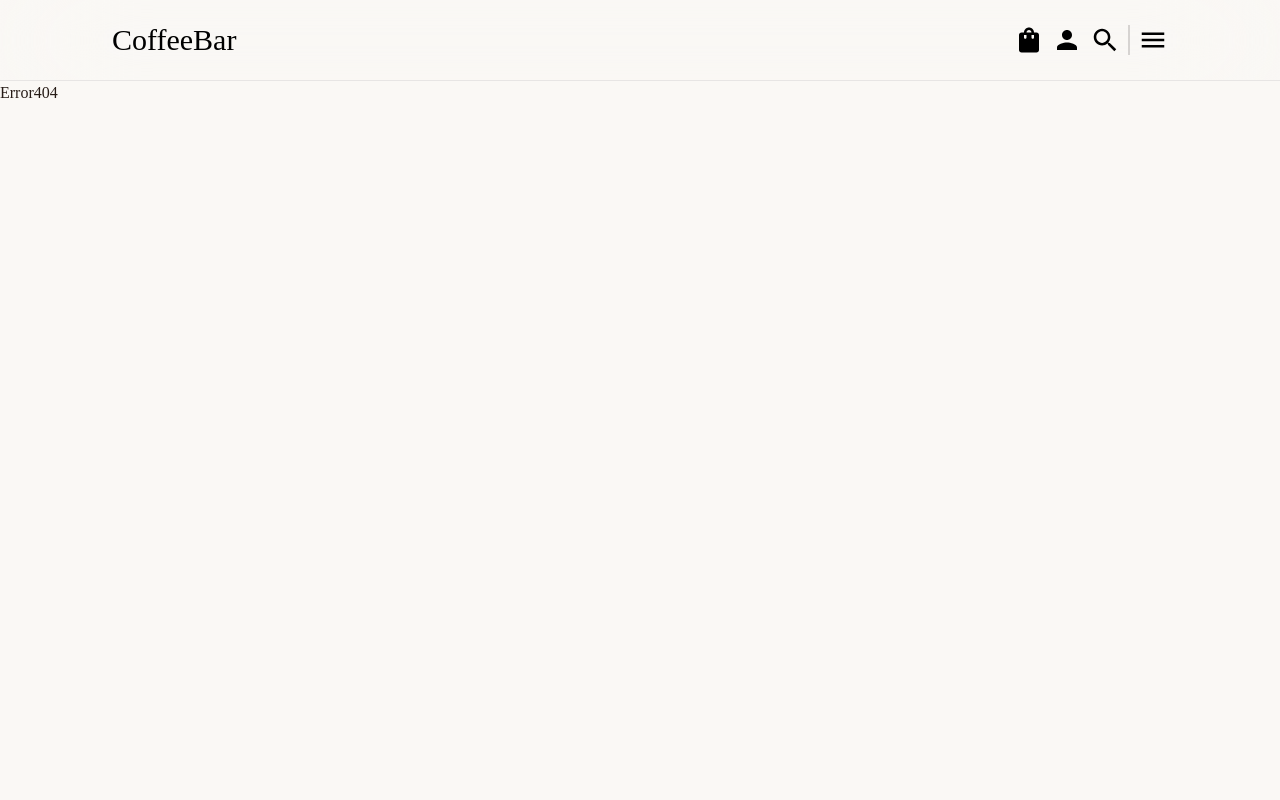
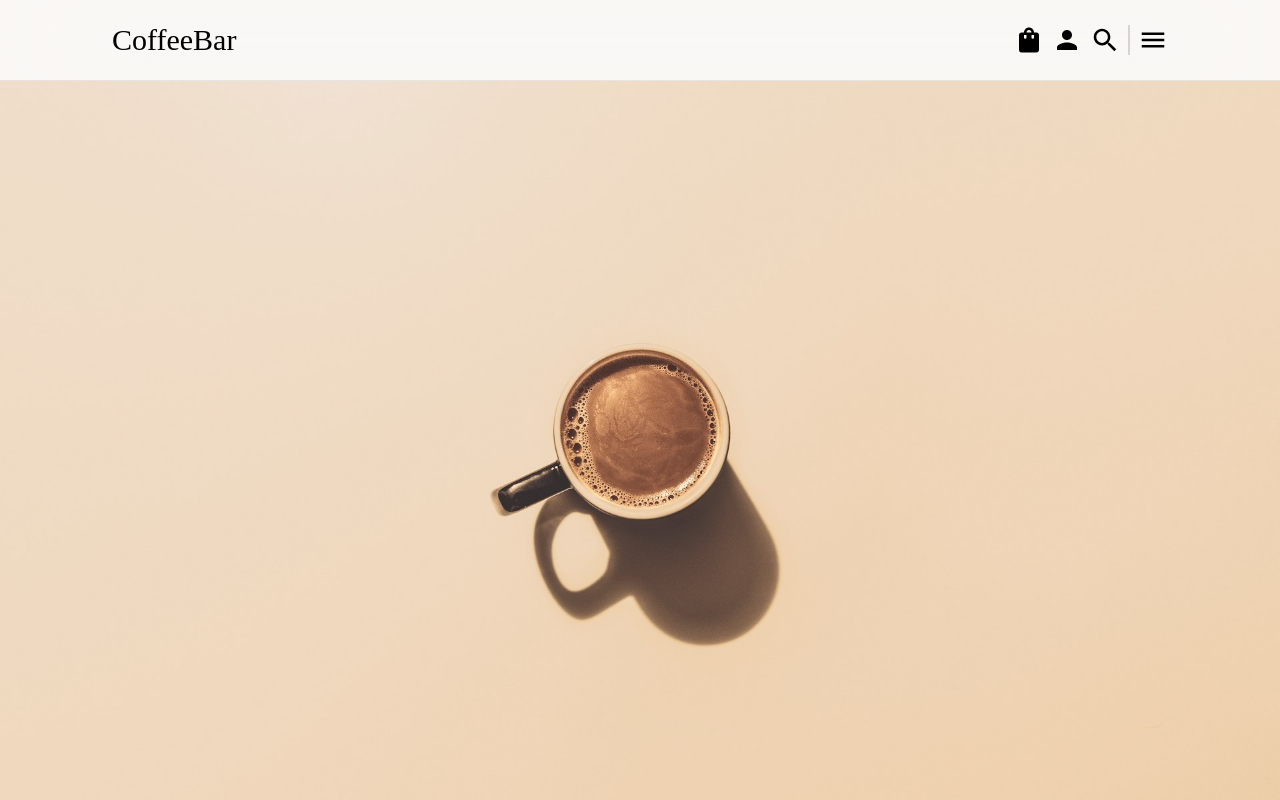
Before and after one commit to DarkoM996/coffeebar-website, a React (Vite) app: page /contact in a window 1280 px wide. Built offline with nearby package versions, Linux system fonts and the light colour scheme; a web font is replaced by a local one.

Commit message:
initial design

```diff
--- a/src/pages/Error404.tsx
+++ b/src/pages/Error404.tsx
@@ -1,7 +1,17 @@
-import React from "react";
+import image from "../images/error404image.jpg";
 
 const Error404 = () => {
-  return <div>Error404</div>;
+  return (
+    <section className="max-w-screen-3xl mx-auto w-full h-[calc(100vh-81px)] relative">
+      <div className="relative h-full">
+        <img
+          src={image}
+          alt="error 404 image"
+          className="w-full h-full object-cover"
+        />
+      </div>
+    </section>
+  );
 };
 
 export default Error404;
```
